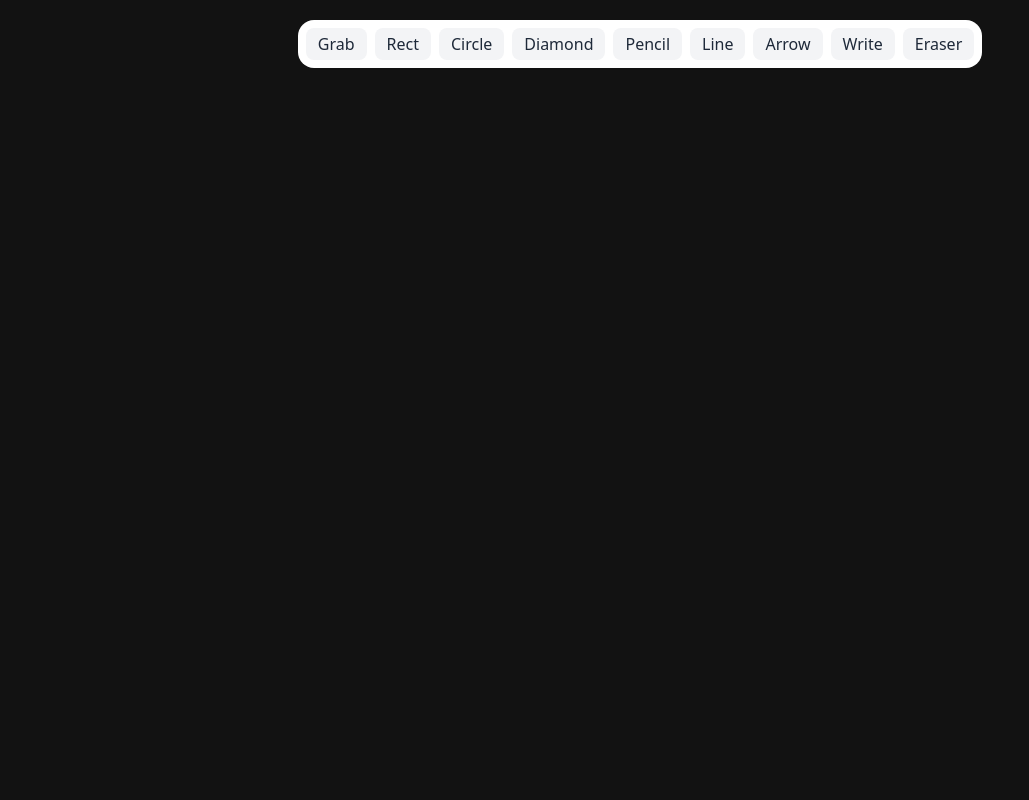
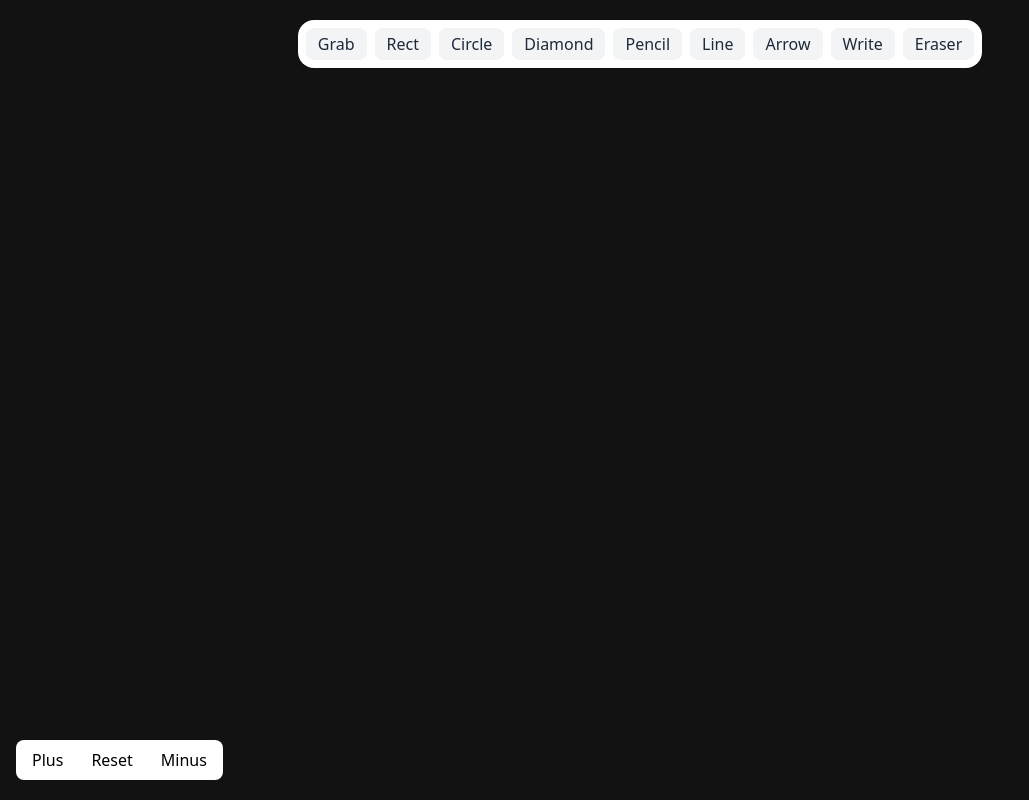
Before and after one commit to Dhruva16630/Excalidraw-Nextjs, a Next.js app: page / in a window 1280 px wide. Shown: the whole page, without its empty margins (0-1029 px from the left). Built offline with nearby package versions, Linux system fonts and the light colour scheme.

Commit message:
Added_ZoomIn and ZoomOut

```diff
--- a/app/components/Canvas/CanvasBoard.tsx
+++ b/app/components/Canvas/CanvasBoard.tsx
@@ -78,6 +78,24 @@ export default function CanvasBoard() {
           ))}
         </div>
       </div>
+      <div className="fixed bottom-5 left-4 flex justify-center gap-1 bg-white rounded-lg p-1">
+        <button className="hover:bg-gray-200 px-3 py-1 rounded-2xl"
+          onClick={() => engine?.zoomAtCenter(1.1)}
+        >
+        Plus
+      </button>
+      <button className="hover:bg-gray-200 px-3 py-1 rounded-2xl"
+        onClick={()=>engine?.resetZoom()}
+      >
+        Reset
+      </button>
+      <button className="hover:bg-gray-200 px-3 py-1 rounded-2xl"
+        onClick={() =>engine?.zoomAtCenter(0.9)}
+      >
+        Minus
+      </button>
+      </div>
+
     </div>
   );
 }
--- a/app/components/Canvas/CanvasLogic.ts
+++ b/app/components/Canvas/CanvasLogic.ts
@@ -53,6 +53,31 @@ class CanvasLogic {
       this.isPanning = false;
     });
 
+    this.canvas.addEventListener("wheel", (e: WheelEvent) => {
+
+      if (!e.ctrlKey) return; // only zoom when ctrl is pressed
+      e.preventDefault();
+
+      const zoomFactor = 1.1; // 10% per step
+      const rect = this.canvas.getBoundingClientRect();
+      const mouseX = e.clientX - rect.left;
+      const mouseY = e.clientY - rect.top;
+
+      const prevScale = this.scale;
+      if (e.deltaY < 0) {
+        this.scale *= zoomFactor; // zoom in
+      } else {
+        this.scale /= zoomFactor; // zoom out
+      }
+
+      // keep mouse under same position
+      this.offsetX -= (mouseX - this.offsetX) * (this.scale / prevScale - 1);
+      this.offsetY -= (mouseY - this.offsetY) * (this.scale / prevScale - 1);
+
+      this.redraw();
+    }, { passive: false });
+
+
 
 
   }
@@ -90,6 +115,27 @@ class CanvasLogic {
 
 
   }
+
+  public resetZoom() {
+    this.scale = 1;
+    this.offsetX = 0;
+    this.offsetY = 0;
+    this.redraw();
+  }
+
+  public zoomAtCenter(factor: number) {
+    const centerX = this.canvas.width / 2;
+    const centerY = this.canvas.height / 2;
+    const worldPos = this.screenToWorld(centerX, centerY);
+
+    this.scale *= factor;
+    const newScreen = this.worldToScreen(worldPos.x, worldPos.y);
+    this.offsetX += centerX - newScreen.x;
+    this.offsetY += centerY - newScreen.y;
+
+    this.redraw();
+  }
+
 
 
   private redraw(previewShape?: Shapes) {
@@ -279,10 +325,10 @@ class CanvasLogic {
     if (!this.tool) return;
     const rect = this.canvas.getBoundingClientRect();
     const mouseX = e.clientX - rect.left;
-    const mouseY= e.clientY - rect.top;
-    const {x:worldX, y:worldY } = this.screenToWorld(mouseX, mouseY);
-     this.startX = worldX;
-     this.startY = worldY
+    const mouseY = e.clientY - rect.top;
+    const { x: worldX, y: worldY } = this.screenToWorld(mouseX, mouseY);
+    this.startX = worldX;
+    this.startY = worldY
 
     if (this.tool === "eraser") {
 
@@ -315,7 +361,7 @@ class CanvasLogic {
     const rect = this.canvas.getBoundingClientRect();
     const currentX = e.clientX - rect.left;
     const currentY = e.clientY - rect.top;
-     const { x: worldX, y: worldY } = this.screenToWorld(currentX, currentY);
+    const { x: worldX, y: worldY } = this.screenToWorld(currentX, currentY);
     const previewShape: Shapes = {
       id: this.shapeIdCounter,
       tool: this.tool,
@@ -553,7 +599,6 @@ class CanvasLogic {
     }
   }
 
-  // Object eraser: delete full shape if cursor touches it
   private eraseObjectAt(x: number, y: number) {
     const touchedShapes = this.exsistingShapes.filter(shape =>
       this.isPointInShape(x, y, shape)
```
